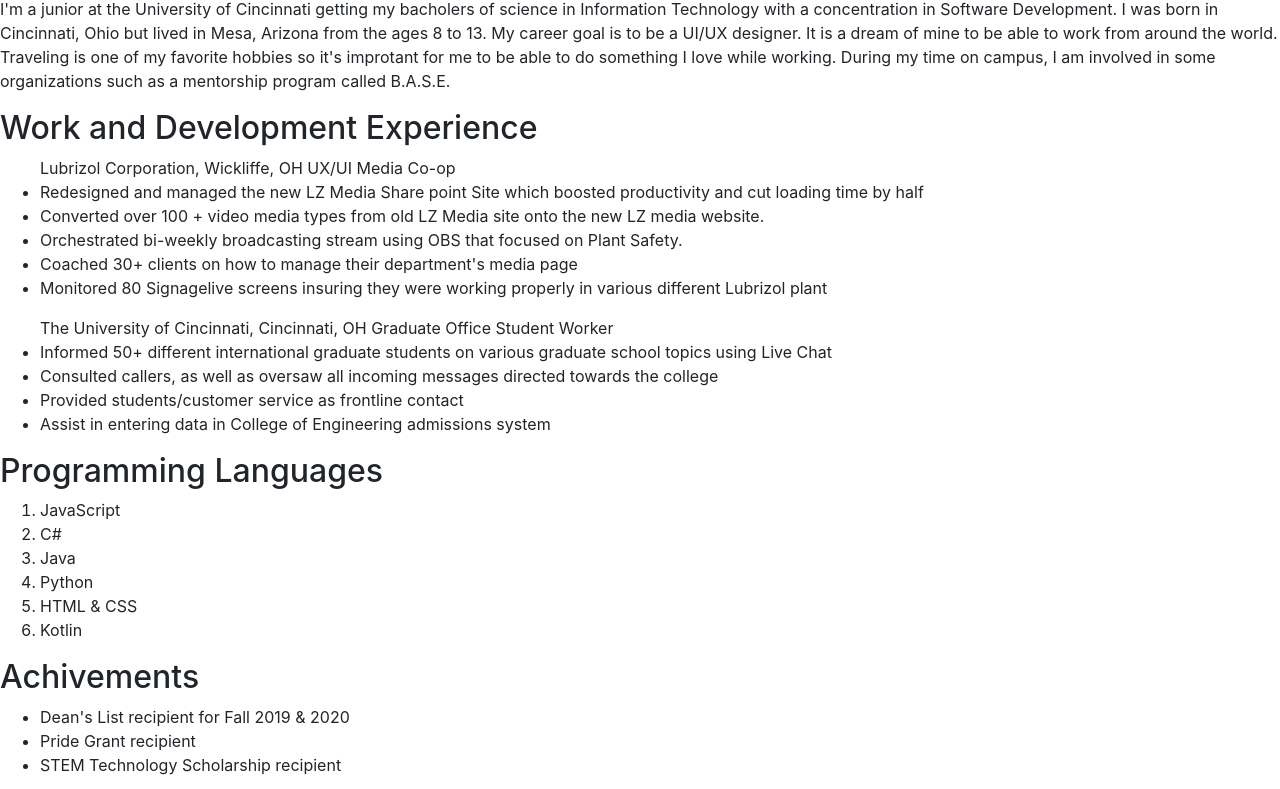
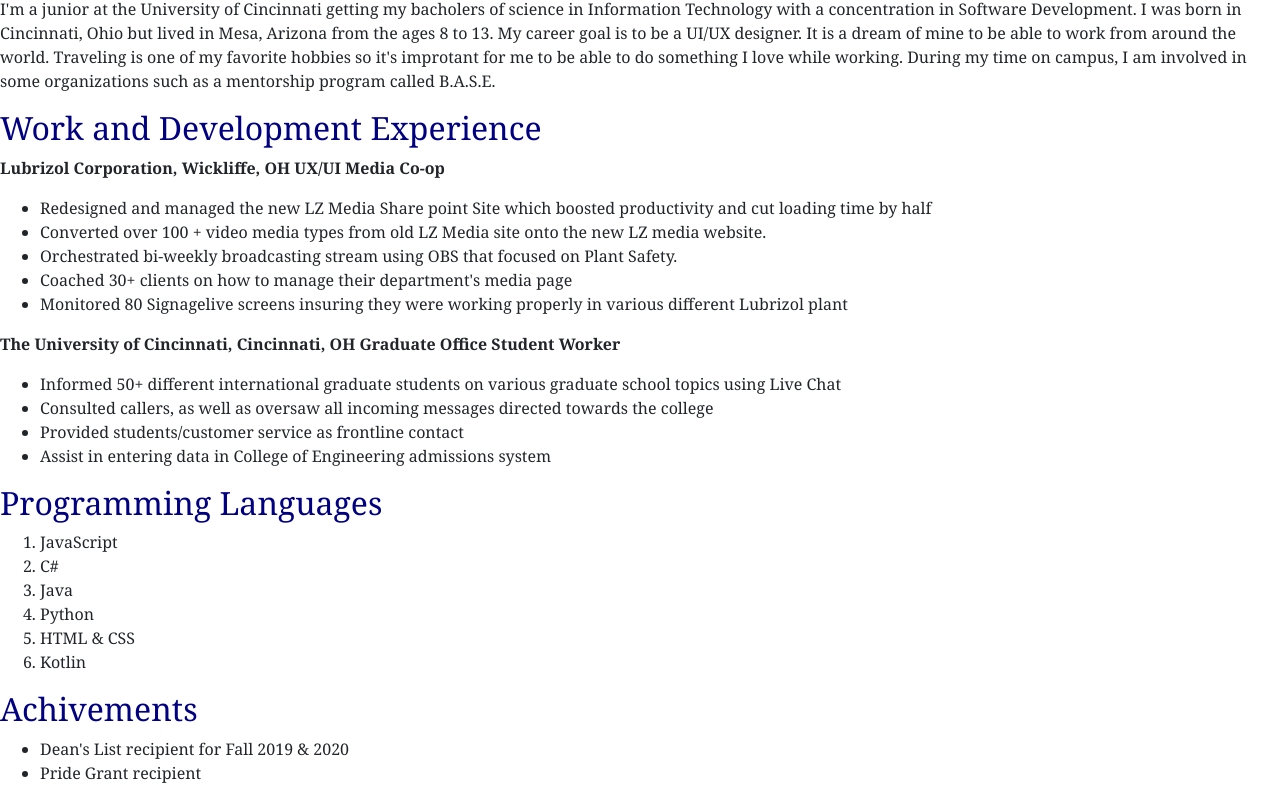
Before and after one commit to IT3049C-Students/1-online-portfolio-turnbopd, a website: page index.html in a window 1280 px wide. Shown: the part 645-1434 px from the top of the page. Drawn offline with nearby package versions, Linux system fonts and the light colour scheme.

Commit message:
Finished Product

```diff
--- a/index.html
+++ b/index.html
@@ -21,7 +21,7 @@
     <p>Welcome to my online portfolio</p>
     <img src="resources/images/yourself.jpg" width="450" height="500" />
   </div>
-  <div class="section" id="personalBackground ">
+  <div class="section" id="personalBackground">
     <h2>
       Personal Background
     </h2>
@@ -38,9 +38,9 @@
     <h2>
       Work and Development Experience
     </h2>
+    <p class="header">Lubrizol Corporation, Wickliffe, OH
+      UX/UI Media Co-op</p>
     <ul>
-      Lubrizol Corporation, Wickliffe, OH
-      UX/UI Media Co-op
       <li>Redesigned and managed the new LZ Media Share point Site which boosted productivity and cut loading time by
         half</li>
       <li>Converted over 100 + video media types from old LZ Media site onto the new LZ media website.</li>
@@ -48,9 +48,9 @@
       <li>Coached 30+ clients on how to manage their department's media page</li>
       <li>Monitored 80 Signagelive screens insuring they were working properly in various different Lubrizol plant</li>
     </ul>
+    <p class="head">The University of Cincinnati, Cincinnati, OH
+      Graduate Office Student Worker</p>
     <ul>
-      The University of Cincinnati, Cincinnati, OH
-      Graduate Office Student Worker
       <li>Informed 50+ different international graduate students on various graduate school topics using Live Chat</li>
       <li>Consulted callers, as well as oversaw all incoming messages directed towards the college</li>
       <li>Provided students/customer service as frontline contact</li>
--- a/resources/styles/styles.css
+++ b/resources/styles/styles.css
@@ -0,0 +1,13 @@
+body {
+  font-family: Georgia, 'Times New Roman', Times, serif
+}
+
+.header,
+.head {
+  font-weight: bold;
+}
+
+h2,
+h1 {
+  color: navy;
+}
```
